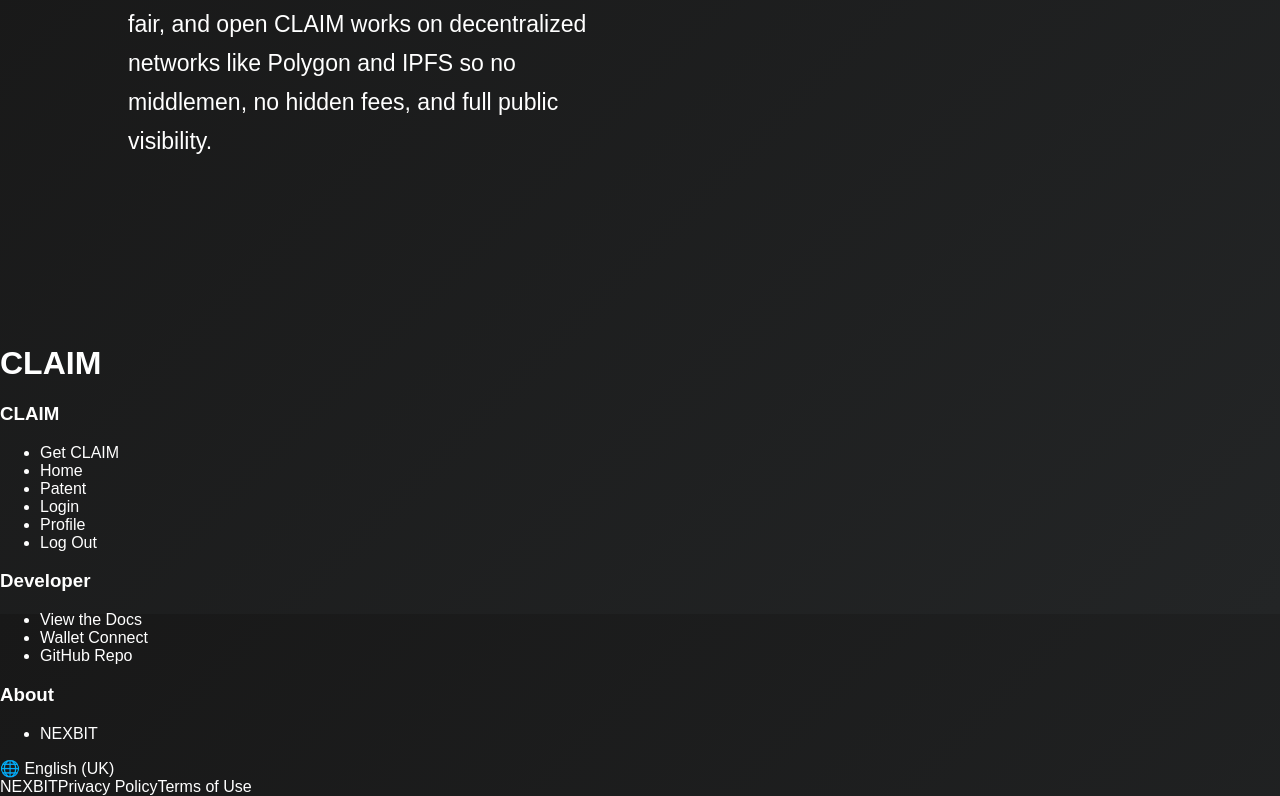
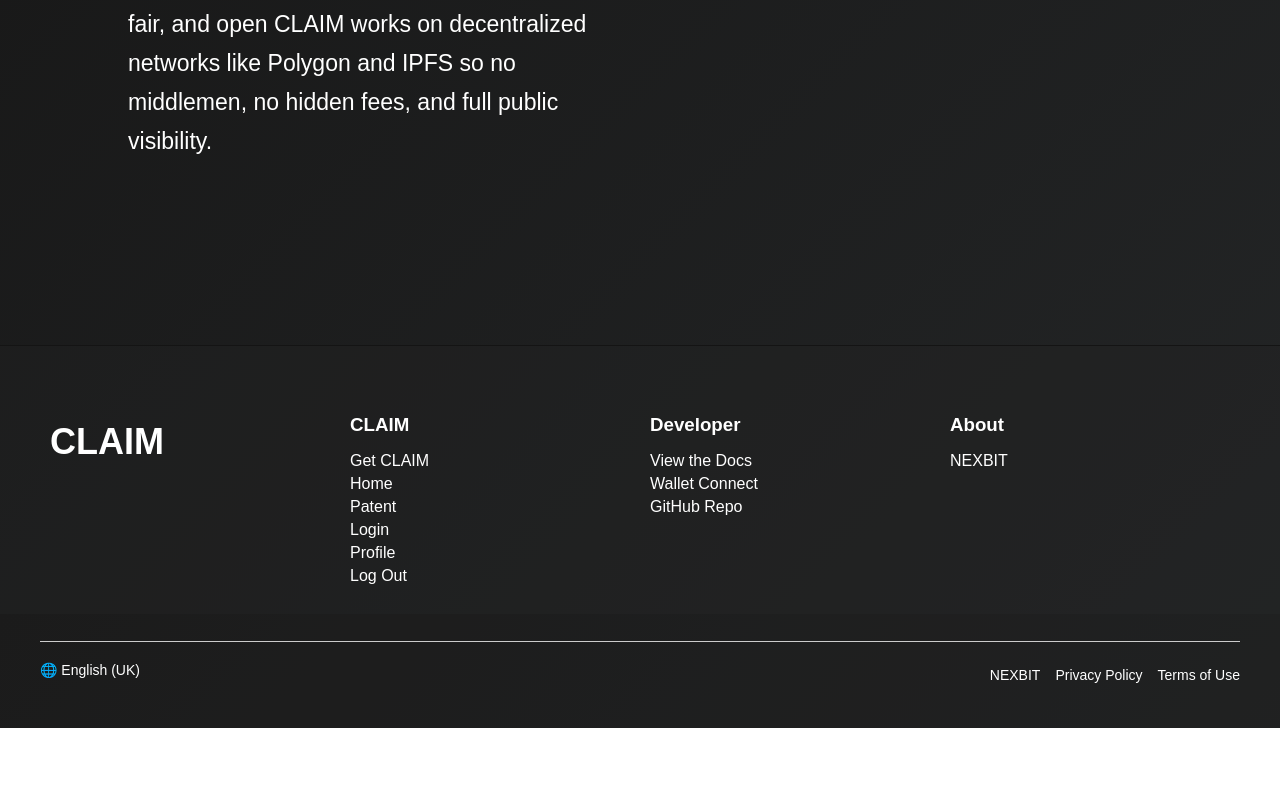
Before and after one commit to NEXBIT-X/CLAIM, a React (Vite) app in the folder app/: page / in a window 1280 px wide. Shown: the part 1786-2582 px from the top of the page. After the commit the page ends 2514 px from the top, so only its background shows below. Built offline with nearby package versions, Linux system fonts and the light colour scheme.

Commit message:
Update App.css

```diff
--- a/app/src/App.css
+++ b/app/src/App.css
@@ -219,3 +219,87 @@ header {
   flex-direction: column;
   gap: 1rem;
 }
+
+/*Footer*/
+.footer {
+  padding: 40px;
+  background: var(--subnav);;
+  border-top: 1px solid #141414;
+}
+
+.footer-top {
+  display: flex;
+  flex-wrap: wrap;
+  justify-content: space-between;
+  margin-bottom: 30px;
+}
+
+.footer-col {
+  flex: 1 1 200px;
+  margin: 10px;
+}
+
+.footer-col h3 {
+  font-weight: bold;
+  margin-bottom: 10px;
+}
+
+.footer-col ul {
+  list-style: none;
+  padding: 0;
+}
+
+.footer-col ul li {
+  margin: 5px 0;
+}
+
+.footer-col ul li a {
+  text-decoration: none;
+  color: #fff;
+}
+
+.footer-col ul li a:hover {
+  text-decoration: underline;
+}
+
+.logo h1 {
+  font-size: 36px;
+  line-height: 1.2;
+}
+
+.footer-bottom {
+  display: flex;
+  flex-wrap: wrap;
+  justify-content: space-between;
+  align-items: center;
+  border-top: 1px solid #ccc;
+  padding-top: 20px;
+  font-size: 14px;
+}
+
+.language {
+  margin-bottom: 10px;
+}
+
+.social-icons {
+  display: flex;
+  gap: 10px;
+  margin-bottom: 10px;
+}
+
+
+.social-icons img {
+  width: 20px;
+  height: 20px;
+}
+
+.footer-links {
+  display: flex;
+  flex-wrap: wrap;
+  gap: 15px;
+}
+
+.footer-links a {
+  text-decoration: none;
+  color: #fff;
+}
```
